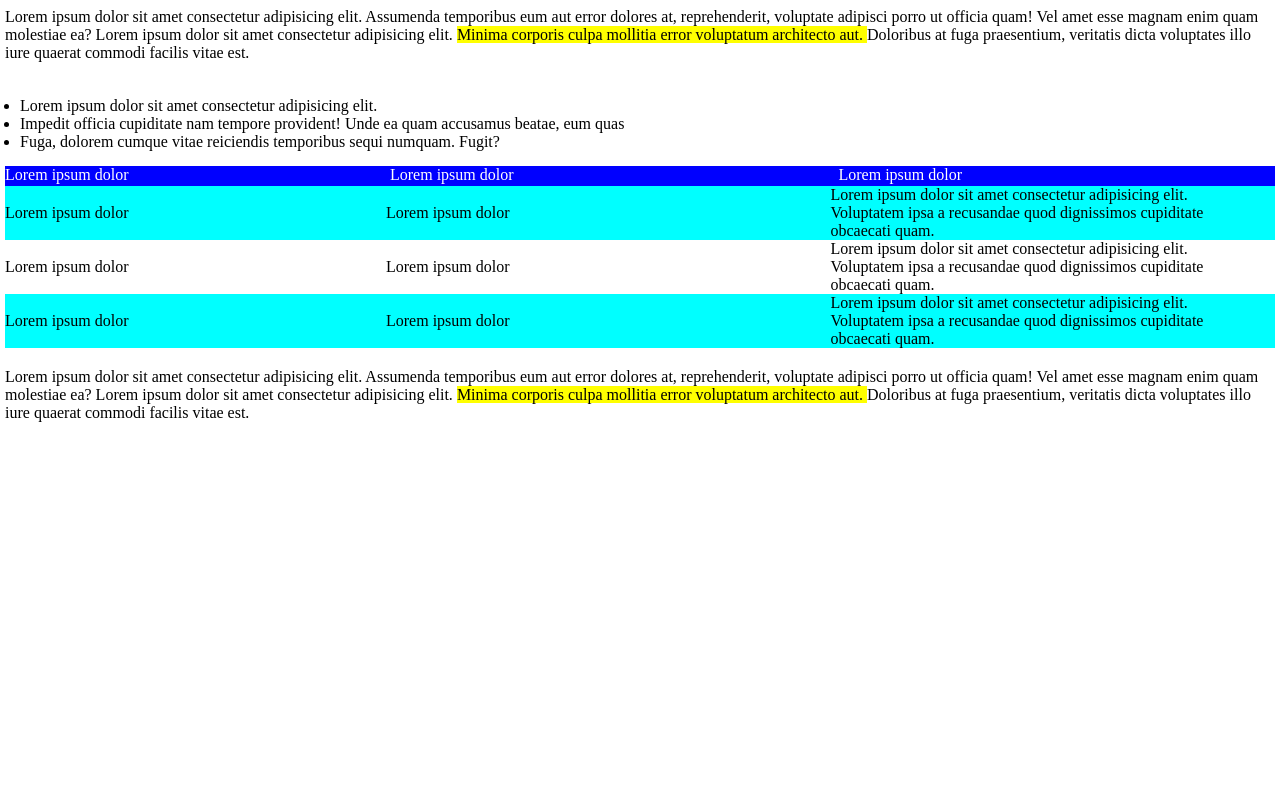
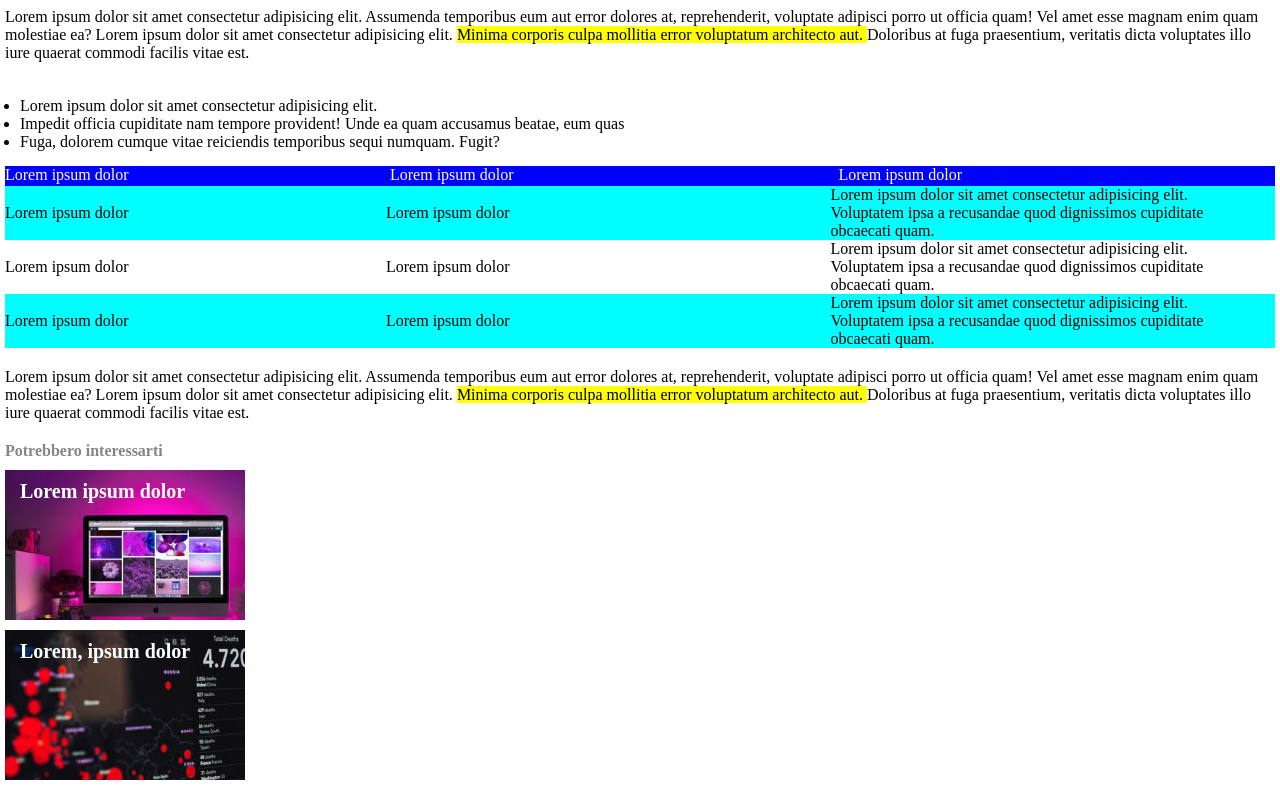
Before and after one commit to MirkoCaccavone/html-css-booleaner, a plain HTML site: page index.html in a window 1280 px wide. Shown: the part 672-1472 px from the top of the page. Before the commit the page ends 1114 px from the top, so only its background shows below. Drawn offline with Linux system fonts and the light colour scheme.

Commit message:
create footer

```diff
--- a/css/style.css
+++ b/css/style.css
@@ -18,7 +18,7 @@ header > img{
 
 /* css main */
 
-main{
+main, footer{
     margin: 20px 5px;
 }
 
@@ -93,3 +93,32 @@ main img{
     display: flex;
     align-items: center;
 }
+
+/* css footer */
+
+#potrebbero_interessarti{
+    color: rgb(133, 133, 133);
+    font-weight: bold;
+}
+
+.foto_monitor{
+    background-image: url(../img/monitor.jpg);
+    color: white;
+    font-size: 20px;
+    width: 240px;
+    height: 150px;
+    margin: 10px 0;
+    padding-left: 15px;
+    padding-top: 10px;
+
+}
+
+.foto_grafico{
+    background-image: url(../img/graph.jpg);
+    color: white;
+    font-size: 20px;
+    width: 240px;
+    height: 150px;
+    padding-left: 15px;
+    padding-top: 10px;
+}
--- a/index.html
+++ b/index.html
@@ -107,6 +107,18 @@
     <!-- contenuti correlati -->
     <footer>
 
+        <div id="potrebbero_interessarti">
+            Potrebbero interessarti
+        </div>
+
+        <div>
+          <h4 class="foto_monitor">Lorem ipsum dolor</h4>
+        </div>
+
+        <div>
+           <h4 class="foto_grafico">Lorem, ipsum dolor</h4>
+        </div>
+
     </footer>
 
 </body>
```
